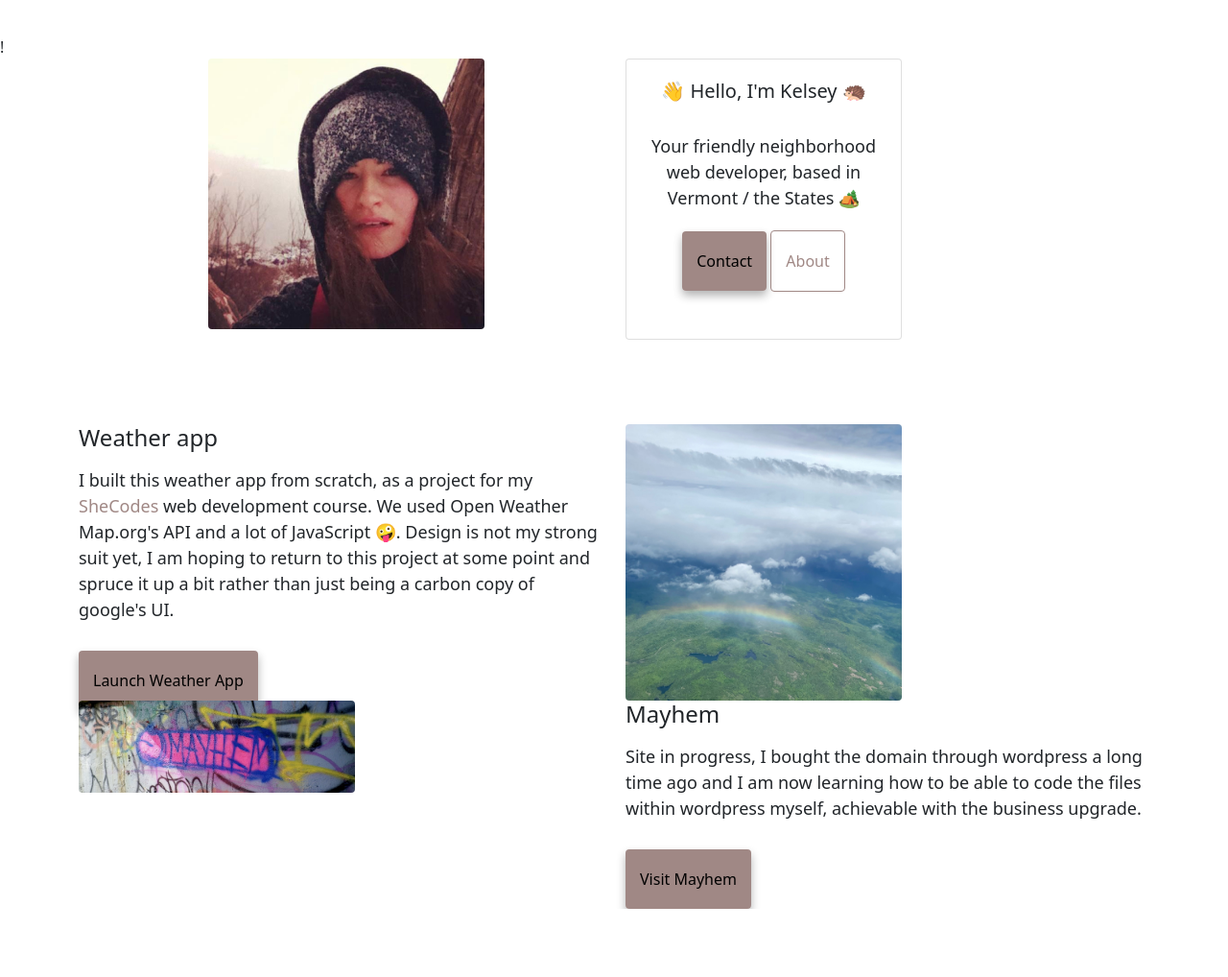
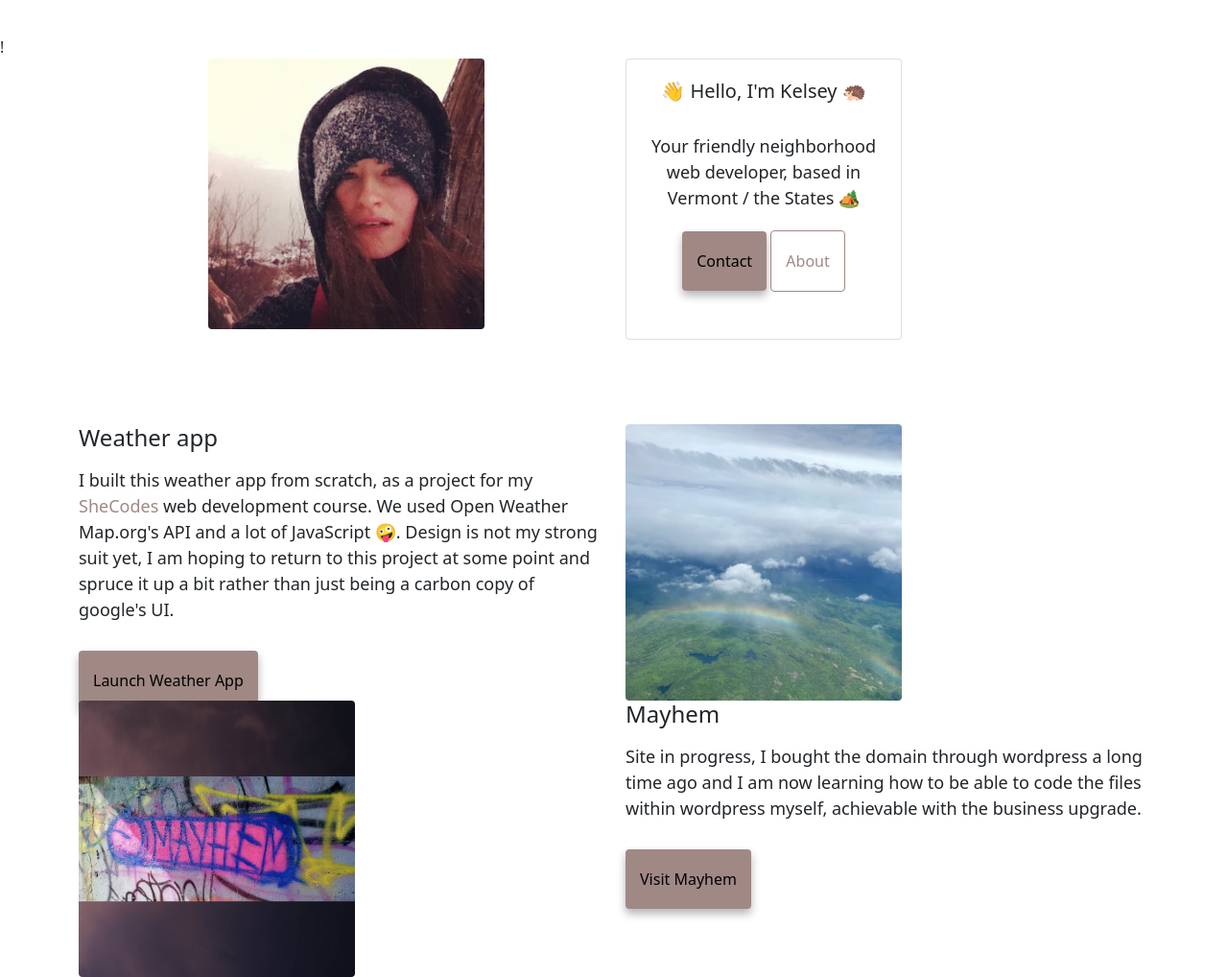
Before and after one commit to kelseymayhem/SheCodes-Portfolio, a website: page index.html in a window 1280 px wide. Shown: the part 63-1081 px from the top of the page at 96% size. Before the commit the page ends 1010 px from the top, so only its background shows below. Drawn offline with nearby package versions, Linux system fonts and the light colour scheme.

Commit message:
image update

```diff
--- a/index.html
+++ b/index.html
@@ -79,7 +79,7 @@
         </div>
         <div class="row">
             <div class="col-6">
-                <img src="images/mayhem.png" class="img-fluid rounded" width="288"/>
+                <img src="images/mayhem-square.png" class="img-fluid rounded" width="288"/>
             </div>
             <div class="col-6">
                 <h2 class="mb-3">Mayhem</h2>
```
Also changed, not shown: images/mayhem-square.png (added).
